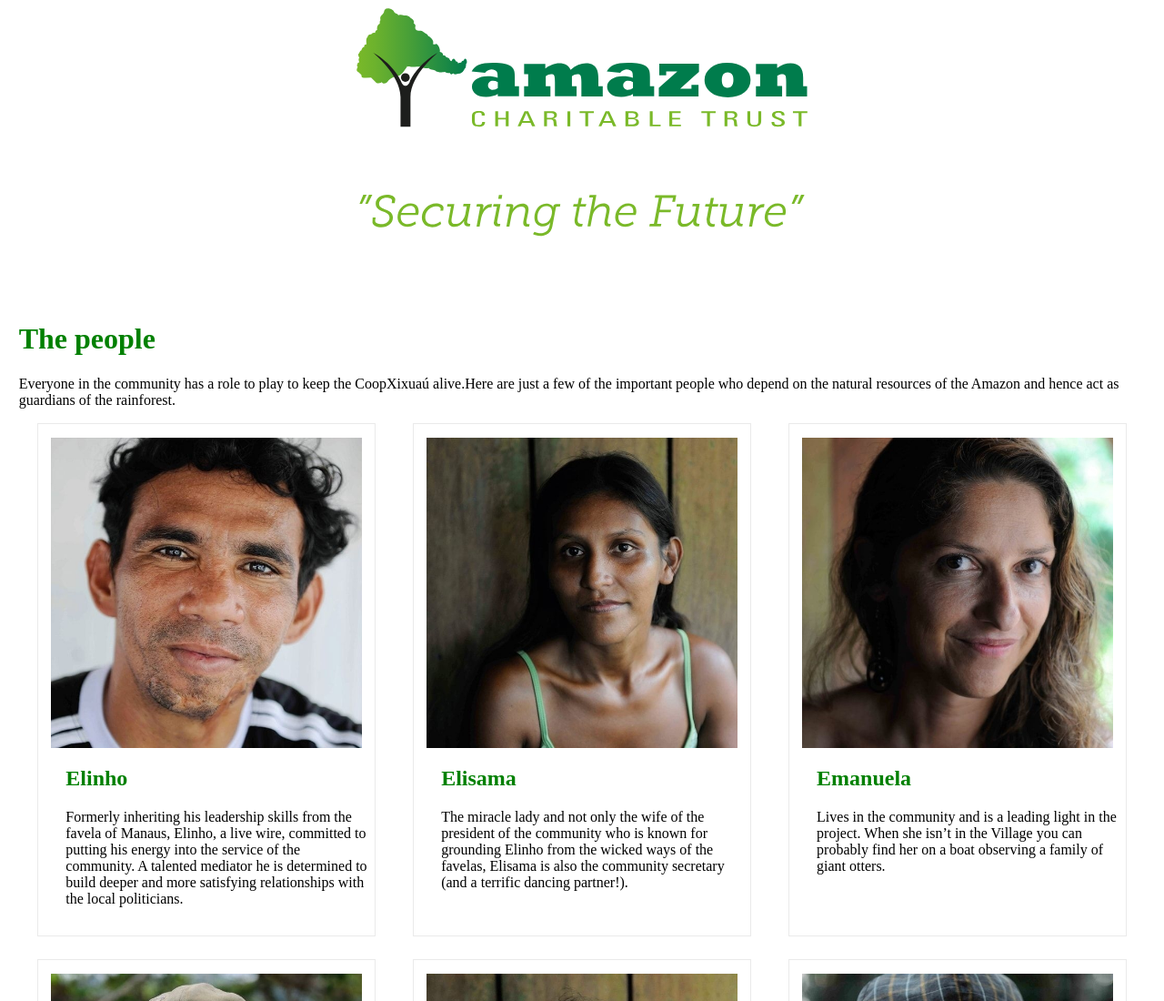
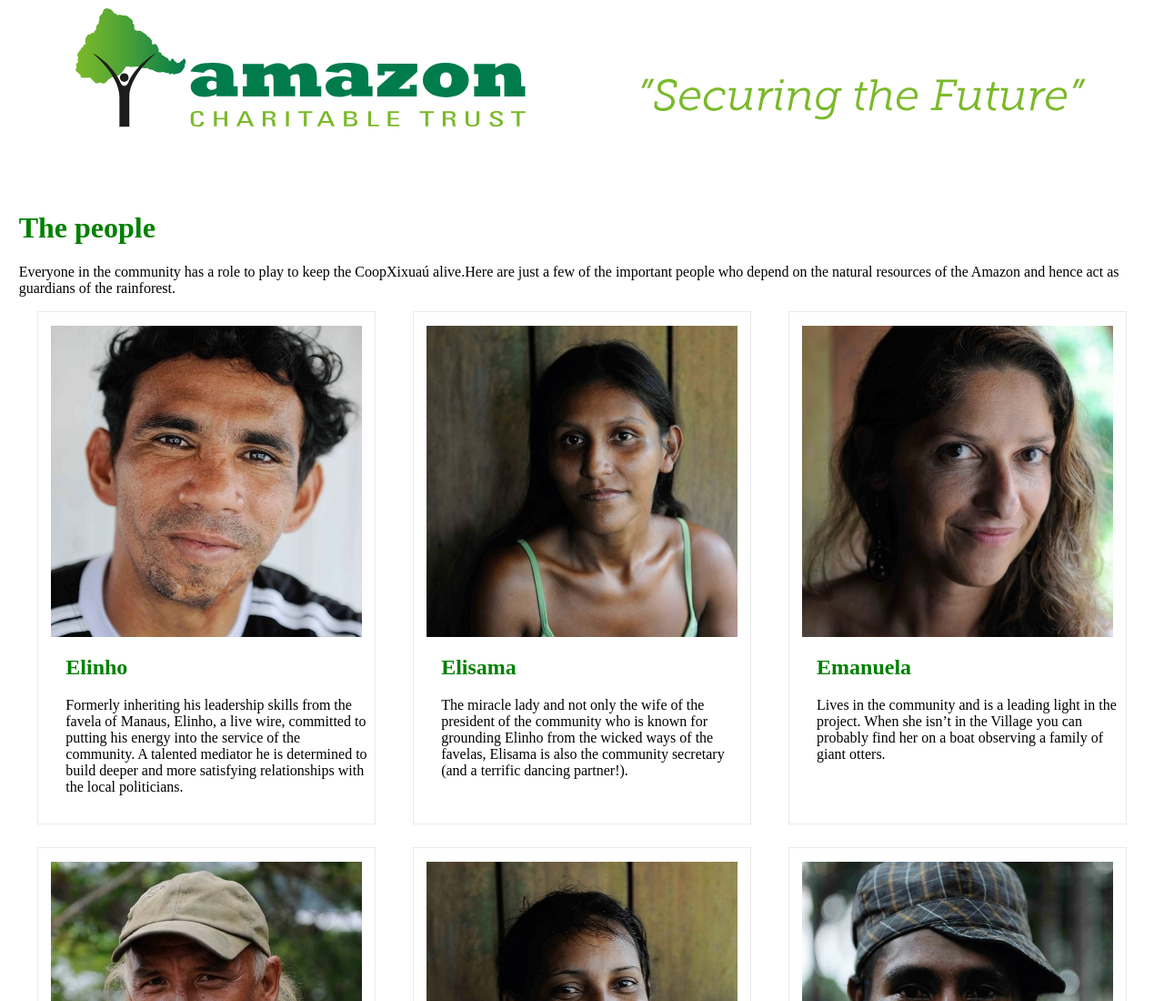
Before and after one commit to Ingridngs/media-query-amazon, a website: page index.html in a window 1280 px wide. Shown: the top 1100 px of the page at 91% size. Drawn offline with Linux system fonts and the light colour scheme.

Commit message:
HW Media Query

```diff
--- a/index.html
+++ b/index.html
@@ -8,12 +8,12 @@
 <body>
 	<div class="container">
 		<div class="container__logo">
-		  <picture>
+
 		  	<img class="container__img" src="images/act-logo.svg">
-		  </picture>
-		  <picture>
+
+
 		    <img class="container__img" src="images/act-site-strapline.svg">
-		  </picture>
+
 		</div>
 		<h1 class="title">The people</h1>
 		<p>Everyone in the community has a role to play to keep the CoopXixuaú alive.Here are just a few of the important people who depend on the natural resources of the Amazon and hence act as guardians of the rainforest.</p>
--- a/style.scss
+++ b/style.scss
@@ -24,6 +24,10 @@
     	margin-bottom: 70px;
     }
 
+}
+
+h1{
+	font-family: Times;
 }
 
 .title{
@@ -57,13 +61,20 @@
 
 }
 @media screen and (min-width: 768px){
+	.container__logo {
+    display: flex;
+    flex-direction: row;
+    }
+
+
+
 	.container__profile{
 		display:flex;
 		flex-wrap: wrap;
 		justify-content: space-between;
 	}
-	.profile{
-		width:40%;
+
+
 
 	}
 	.container{
@@ -76,7 +87,7 @@
 		&__img:first-of-type{
     	margin-bottom: 70px;
     }
-	}
+
 }
 
 @media screen and (min-width: 1024px){
```
Also changed, not shown: main.css.
